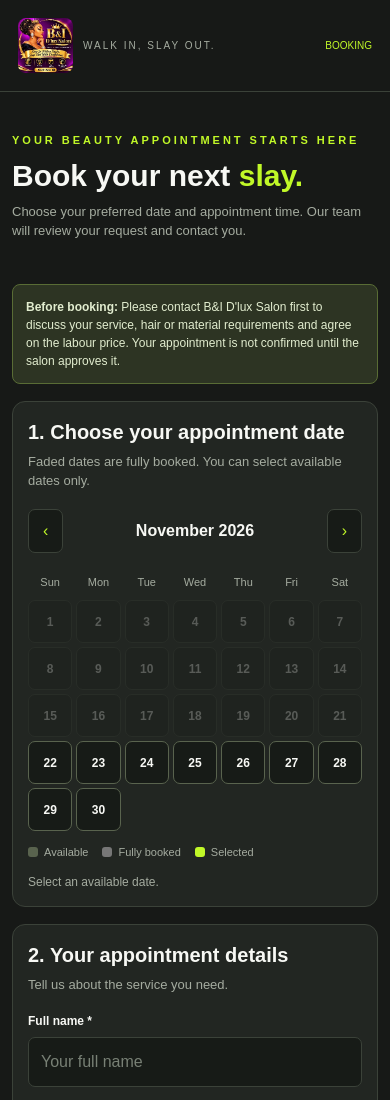
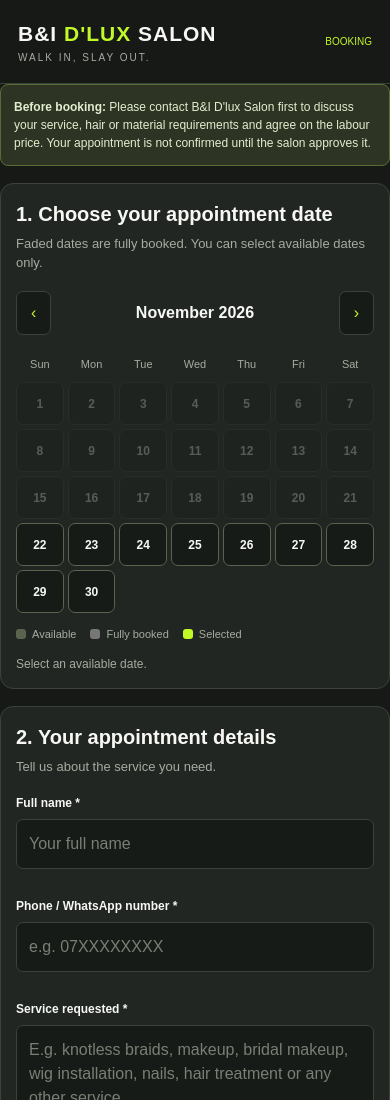
Before and after one commit to ismaelokia/B-I-D-lux-Salon-Booking-Form, a plain HTML site: page index.html in a window 390 px wide. Shown: the top 1100 px of the page. Drawn offline with Linux system fonts and the light colour scheme.

Commit message:
Update index.html

```diff
--- a/index.html
+++ b/index.html
@@ -166,43 +166,26 @@ footer{text-align:center;color:var(--muted);font-size:11px;padding:25px}
   .calendar-grid{gap:4px}
   input,select,textarea{font-size:16px}
 
-  .brand-logo {
-  display: flex;
-  align-items: center;
-  gap: 10px;
+
 }
 
-.brand-logo img {
-  width: 55px;
-  height: 55px;
-  object-fit: contain;
-  border-radius: 8px;
-}
-}
 </style>
+
+<link rel="icon" href="B-I-D-lux-Salon.jpg" type="image/jpeg">
+<link rel="apple-touch-icon" href="B-I-D-lux-Salon.jpg">
+
 </head>
 
 <body>
 
 <header>
-  <div class="brand-logo">
-    <img src="B-I-D-lux-Salon.jpg" alt="B&I D'LUX SALON Logo">
-    <div>
-      <div class="motto">WALK IN, SLAY OUT.</div>
-    </div>
+  <div>
+    <div class="brand" id="brand">B&I <span>D'LUX</span> SALON</div>
+    <div class="motto">WALK IN, SLAY OUT.</div>
   </div>
   <div style="font-size:10px;color:var(--lime)">BOOKING</div>
 </header>
 
-<main class="container">
-
-<!-- CUSTOMER PAGE -->
-<section id="customerPage">
-  <div class="hero">
-    <div class="eyebrow">YOUR BEAUTY APPOINTMENT STARTS HERE</div>
-    <h1>Book your next <span>slay.</span></h1>
-    <p class="sub">Choose your preferred date and appointment time. Our team will review your request and contact you.</p>
-  </div>
 
   <div class="notice">
     <strong>Before booking:</strong> Please contact B&I D'lux Salon first to discuss your service, hair or material requirements and agree on the labour price. Your appointment is not confirmed until the salon approves it.
```
